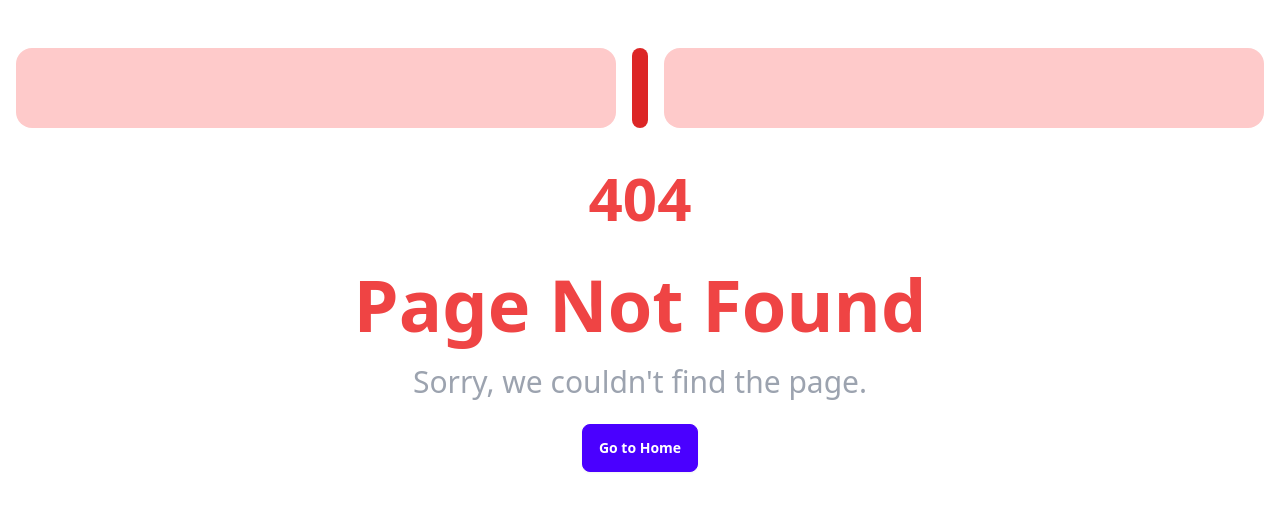
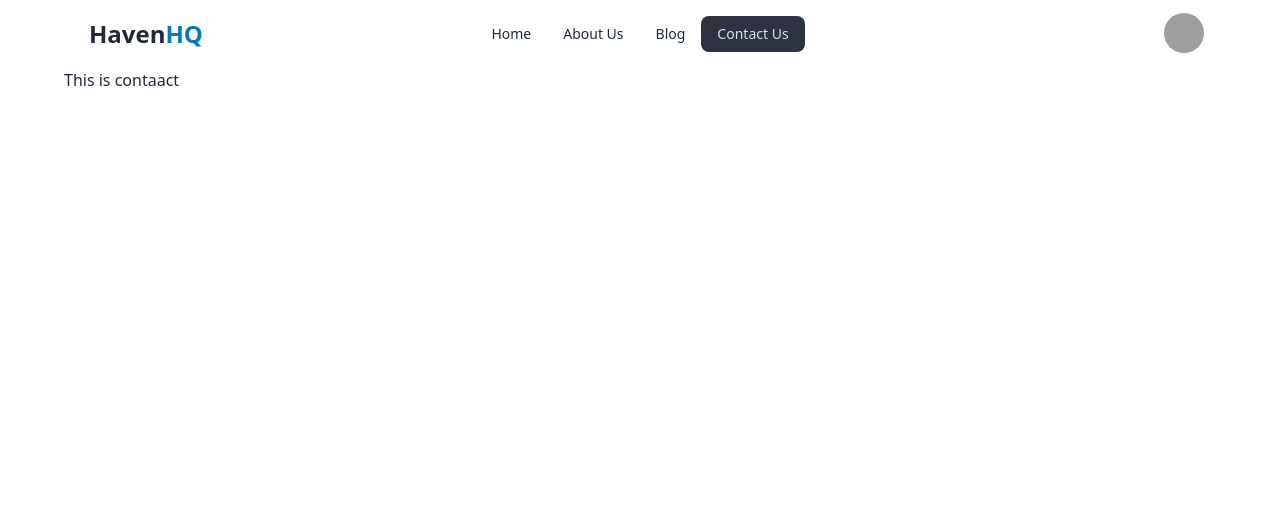
Before and after one commit to joysaha023/real-estate-react-projects, a React (Vite) app: page /contact in a window 1280 px wide. Before the commit this address had no page. Shown: the top 510 px of the page. Built offline with nearby package versions, Linux system fonts and the light colour scheme; grey boxes are pictures that could not be loaded.

Commit message:
route setup and edit link

```diff
--- /dev/null
+++ b/src/Pages/Contact/Contact.jsx
@@ -0,0 +1,11 @@
+import React from 'react';
+
+const Contact = () => {
+    return (
+        <div>
+            <h2>This is contaact</h2>
+        </div>
+    );
+};
+
+export default Contact;
--- a/src/components/Navbar/Navbar.jsx
+++ b/src/components/Navbar/Navbar.jsx
@@ -1,21 +1,21 @@
 import React from "react";
-import { Link } from "react-router-dom";
+import { Link, NavLink } from "react-router-dom";
 
 const Navbar = () => {
 
     const linkNav = (
         <>
            <li>
-              <a>Home</a>
+              <NavLink to={"/"}>Home</NavLink>
             </li>
             <li>
-              <a>About Us</a>
+              <NavLink to={"/about"}>About Us</NavLink>
             </li>
             <li>
-              <a>Blog</a>
+              <NavLink to={"/blog"}>Blog</NavLink>
             </li>
             <li>
-              <a>Contact Us</a>
+              <NavLink to={"/contact"}>Contact Us</NavLink>
             </li>
         </>
     );
```
Also changed, not shown: src/Routes/Routes.jsx (+15 -0 lines).
